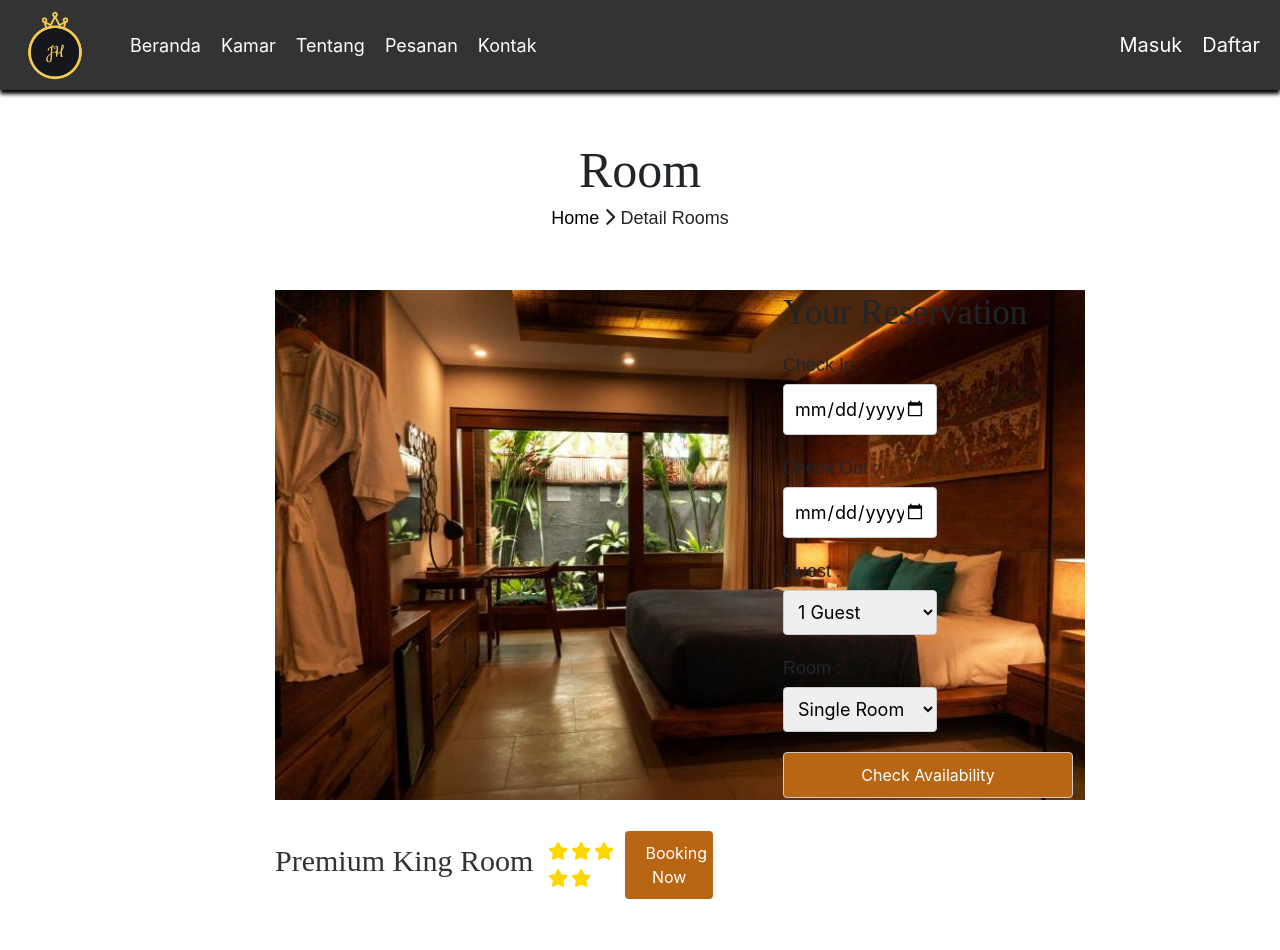
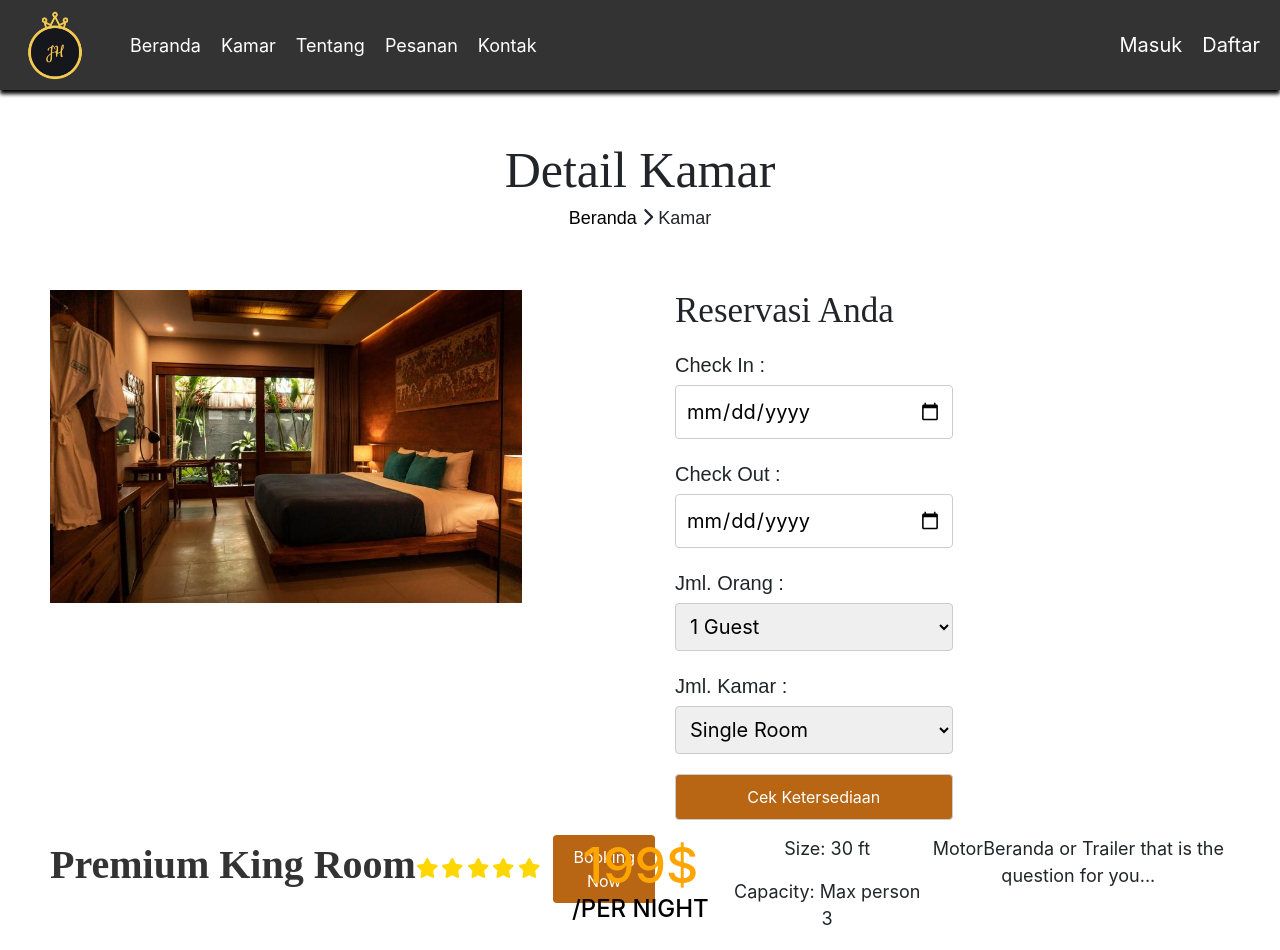
Before and after one commit to GamelabAhmad/Project25-4-HoteReservationApp, a React (Create React App) app in the folder frontend/: page /detail-kamar/1 in a window 1280 px wide. Shown: the top 950 px of the page. Built offline with nearby package versions, Linux system fonts and the light colour scheme.

Commit message:
mengatur tampilan detail kamar

```diff
--- a/frontend/src/component/StyledPremiumRoom.js
+++ b/frontend/src/component/StyledPremiumRoom.js
@@ -19,34 +19,42 @@ export const AboutHome = styled.p`
     font-size: 18px;
 `;
 
-export const AboutRoom = styled.p`
+export const AboutRoom = styled.div`
     display: flex;
-    align-items: center;
-    justify-content: left;
+    align-items: flex-start;
+    justify-content: space-between;
     background-color: white;
     padding-bottom: 15px;
+    @media (max-width: 768px) {
+        flex-direction: column;
+        align-items: center;
+    }
 `;
 
-// Styling for the image container
 export const AboutImg = styled.div`
-    width: 60%;
+    width: 40%;
     box-sizing: border-box;
     text-align: left;
     margin-right: 35px;
+    @media (max-width: 768px) {
+        width: 100%;
+        margin-right: 0;
+        margin-bottom: 20px;
+    }
     img {
-        width: 810px;
-        height: 510px
+        width: 100%;
+        height: auto;
     }
 `;
 
-// Styling for the description container
 export const AboutPesan = styled.div`
     padding-left: 35px;
     text-align: left;
-    width: 40%;
+    width: 50%;
     box-sizing: border-box;
-    h1 {
-        font-size: 20px;
+    @media (max-width: 768px) {
+        width: 100%;
+        padding-left: 0;
     }
 `;
 
@@ -60,30 +68,30 @@ export const AboutDeskripsi = styled.div`
     font-family: "Arial";
 `;
 
-export const AboutBody = styled.p`
+export const AboutBody = styled.div`
     text-align: center;
     font-size: 20px;
-    background-color: putih;
+    background-color: white;
     padding: 0;
     margin-bottom: -15.5px;
     padding-right: 50px;
     padding-left: 50px;
     padding-top: 10px;
     margin-top: 50px;
-
+    @media (max-width: 768px) {
+        padding-right: 20px;
+        padding-left: 20px;
+    }
     h1 {
         font-size: 75px;
     }
-
     p {
         font-size: 18px;
-        padding-right: 225px;
-        padding-left: 225px;
     }
 `;
 
 export const Input = styled.input`
-    width: 60%;
+    width: 50%; /* Atur lebar sesuai kebutuhan */
     padding: 10px;
     margin: 5px 0 20px 0;
     border: 1px solid #ccc;
@@ -92,7 +100,7 @@ export const Input = styled.input`
 `;
 
 export const Select = styled.select`
-    width: 60%;
+    width: 50%; /* Atur lebar sesuai kebutuhan */
     padding: 10px;
     margin: 5px 0 20px 0;
     border: 1px solid #ccc;
@@ -102,14 +110,16 @@ export const Select = styled.select`
 
 
 export const Button = styled.button`
-    padding: 10px 40px;
+display: block; /* Membuat button berada di baris baru */
+    padding: 10px;
     background-color: #b86614;
     color: white;
     border: 1px solid #ccc;
     border-radius: 4px;
     cursor: pointer;
-    width: 290px;
+    width: 50%; /* Atur lebar sesuai kebutuhan */
     font-size: 16px;
+    box-sizing: border-box;
     &:hover {
         background-color: white;
         color: #b86614;
@@ -120,6 +130,7 @@ export const Button = styled.button`
 export const Price = styled.h2`
     font-size: 24px;
     color: black; /* warna lainnya disesuaikan */
+    display: block; /* Menjadikan elemen harga berada di baris baru */
 `;
 
 export const DollarSign = styled.span`
@@ -162,29 +173,37 @@ export const Deskripsi = styled.div`
 export const Kamar = styled.div`
     display: flex;
     align-items: center;
-    justify-content: left;
+    justify-content: flex-start; /* Mengatur justifikasi ke kiri */
     background-color: white;
     padding-bottom: 15px;
-    width: 60%;
+    width: auto; /* Mengatur lebar container sesuai dengan konten di dalamnya */
+    max-width: 60%; /* Batasi lebar maksimum container */
     text-align: left;
 `;
 
 export const Judul = styled.h3`
-    width: 70%;
+    width: auto; /* Menyesuaikan lebar sesuai konten */
     align-items: left;
     font-family: 'Times New Roman', serif;
-    font-size: 30px;
+    font-size: 40px;
     color: #333;
+    font-weight: bold;
+    white-space: nowrap; /* Mencegah judul berbaris */
+    overflow: hidden; /* Menyembunyikan teks yang melebihi lebar */
+    text-overflow: ellipsis; /* Menampilkan elipsis (...) untuk teks yang melebihi lebar */
+    flex-shrink: 0; /* Menambahkan properti untuk memastikan judul tidak terpotong */
 `;
 
 export const Bintang = styled.div`
-    width: 20%;
-    align-items: center;
+    width: auto; /* Menyesuaikan lebar sesuai konten */
+    align-items: flex-start;
+    margin-left: auto; /* Menggeser bintang ke kanan */
+    margin-right: 10px; /* Menambahkan jarak di sebelah kanan bintang */
+    flex-shrink: 0; /* Menambahkan properti untuk memastikan bintang tidak terpotong */
 `;
 
-
 export const ButtonBook = styled.button`
-    width: 20%;
+    width: 40%; /* Menyesuaikan lebar tombol */
     padding: 10px 20px;
     background-color: #b86614;
     color: white;
@@ -192,6 +211,7 @@ export const ButtonBook = styled.button`
     border-radius: 4px;
     cursor: pointer;
     font-size: 16px;
+    margin-left: auto; /* Menggeser tombol ke kanan */
     &:hover {
         background-color: white;
         color: #b86614;
--- a/frontend/src/page/DetailRoom.js
+++ b/frontend/src/page/DetailRoom.js
@@ -1,4 +1,5 @@
 import React from 'react';
+import { useParams, Link } from 'react-router-dom';
 import {
   AboutStyle,
   AboutHome,
@@ -11,89 +12,100 @@ import {
   Input,
   Select,
   Button,
-  // Deskripsi,
   Judul,
   ButtonBook,
   Price,
   DollarSign,
-  // Keterangan,
   Bintang,
   Kamar,
-  // Kanan,
-  // Kiri,
-  // DeskripsiLengkap,
   AboutDeskripsi
 } from '../component/StyledPremiumRoom';
 import { FontAwesomeIcon } from '@fortawesome/react-fontawesome';
 import { faChevronRight } from '@fortawesome/free-solid-svg-icons';
-import { Link } from 'react-router-dom';
+import RatingStars from './RatingStars';
+import Kamar1 from '../kamar/kamar1.jpg';
+import Kamar2 from '../kamar/kamar2.jpg';
+import Kamar3 from '../kamar/kamar3.jpg';
+import Kamar4 from '../kamar/kamar4.jpg';
+import Kamar5 from '../kamar/kamar5.jpg';
+import Kamar6 from '../kamar/kamar6.jpg';
 
-import Kamar1 from '../kamar/kamar1.jpg';
-import RatingStars from './RatingStars';
+const rooms = [
+  { id: 1, name: 'Premium King Room', image: Kamar1, price: '199$', size: '30 ft', capacity: 'Max person 3', bed: 'King Beds', services: 'Wifi, Television, Bathroom', description: 'MotorBeranda or Trailer that is the question for you...' },
+  { id: 2, name: 'Deluxe Room', image: Kamar2, price: '159$', size: '30 ft', capacity: 'Max person 5', bed: 'King Beds', services: 'Wifi, Television, Bathroom', description: 'Deluxe room with all the amenities...' },
+  { id: 3, name: 'Luxury Room', image: Kamar3, price: '179$', size: '30 ft', capacity: 'Max person 1', bed: 'King Beds', services: 'Wifi, Television, Bathroom', description: 'Luxury room for a comfortable stay...' },
+  { id: 4, name: 'Double Room', image: Kamar4, price: '139$', size: '30 ft', capacity: 'Max person 1', bed: 'King Beds', services: 'Wifi, Television, Bathroom', description: 'Double room perfect for solo travelers...' },
+  { id: 5, name: 'Room With View', image: Kamar5, price: '169$', size: '30 ft', capacity: 'Max person 1', bed: 'King Beds', services: 'Wifi, Television, Bathroom', description: 'Enjoy the best views from our rooms...' },
+  { id: 6, name: 'Room With View', image: Kamar6, price: '169$', size: '30 ft', capacity: 'Max person 1', bed: 'King Beds', services: 'Wifi, Television, Bathroom', description: 'Scenic views right from your window...' }
+];
 
-const PremiumRoom = () => {
+const DetailRoom = () => {
+  const { roomId } = useParams();
+  const room = rooms.find(room => room.id === parseInt(roomId));
+
   return (
-    <body>
+    <div>
+      {room ? (
+        <div>
           <AboutDiv>
-        <AboutStyle>Room</AboutStyle>
+            <AboutStyle>Detail Kamar</AboutStyle>
             <AboutHome>
-          <Link to="/room" style={{ textDecoration: 'none' , color: 'black'}}>Home</Link> <FontAwesomeIcon icon={ faChevronRight } size="1px" /> Detail Rooms
+              <Link to="/room" style={{ textDecoration: 'none', color: 'black' }}>Beranda</Link> <FontAwesomeIcon icon={faChevronRight} size="1px" /> Kamar
             </AboutHome>
           </AboutDiv>
           <AboutBody>
             <AboutRoom>
               <AboutImg>
-            <img src={Kamar1} alt="Logo Hotel" />
+                <img src={room.image} alt={room.name} />
               </AboutImg>
               <AboutPesan>
-            <AboutJudul>Your Reservation</AboutJudul>
+                <AboutJudul>Reservasi Anda</AboutJudul>
                 <AboutDeskripsi>Check In :</AboutDeskripsi>
                 <Input type="date" />
                 <AboutDeskripsi>Check Out :</AboutDeskripsi>
                 <Input type="date" />
-            <AboutDeskripsi>Guest :</AboutDeskripsi>
+                <AboutDeskripsi>Jml. Orang :</AboutDeskripsi>
                 <Select>
                   <option value="1">1 Guest</option>
                   <option value="2">2 Guests</option>
                   <option value="3">3 Guests</option>
                   <option value="4">4 Guests</option>
                 </Select>
-            <AboutDeskripsi>Room :</AboutDeskripsi>
+                <AboutDeskripsi>Jml. Kamar :</AboutDeskripsi>
                 <Select>
                   <option value="single">Single Room</option>
                   <option value="double">Double Room</option>
                   <option value="suite">Suite</option>
                 </Select>
-            <Button>Check Availability</Button>
+                <Button>Cek Ketersediaan</Button>
               </AboutPesan>
             </AboutRoom>
             <AboutRoom>
               <Kamar>
-            <Judul>Premium King Room</Judul>
+                <Judul>{room.name}</Judul>
                 <Bintang>
                   <RatingStars rating={5} /> {/* Rating bintang, ganti angka sesuai rating */}
                 </Bintang>
                 <ButtonBook>Booking Now</ButtonBook>
               </Kamar>
+              <Price><DollarSign>{room.price}</DollarSign> /PER NIGHT</Price>
+              <div>
+                <p>Size: {room.size}</p>
+                <p>Capacity: {room.capacity}</p>
+                <p>Bed: {room.bed}</p>
+                <p>Service: {room.services}</p>
+              </div>
+              <div>
+                <p>{room.description}</p>
+              </div>
             </AboutRoom>
-          <AboutRoom>
-            <Price><DollarSign>$199</DollarSign> /PER NIGHT</Price>
-            {/* <Keterangan>
-              <Kanan>
-                Size, Capacity, Bed, Services
-              </Kanan>
-              <Kiri>
-                30 ft, Max person 5, King Bed, Wifi Television Bathroom
-              </Kiri>
-              <DeskripsiLengkap>
-              Motorhome or Trailer that is the question for you.
-              </DeskripsiLengkap>
-            </Keterangan> */}
-          </AboutRoom>
-
           </AboutBody>
-    </body>
+        </div>
+      ) : (
+        <p>Room not found</p>
+      )}
+    </div>
   );
 };
 
-export default PremiumRoom;
+export default DetailRoom;
```
Lines whose indentation alone changed are shown as unchanged.
